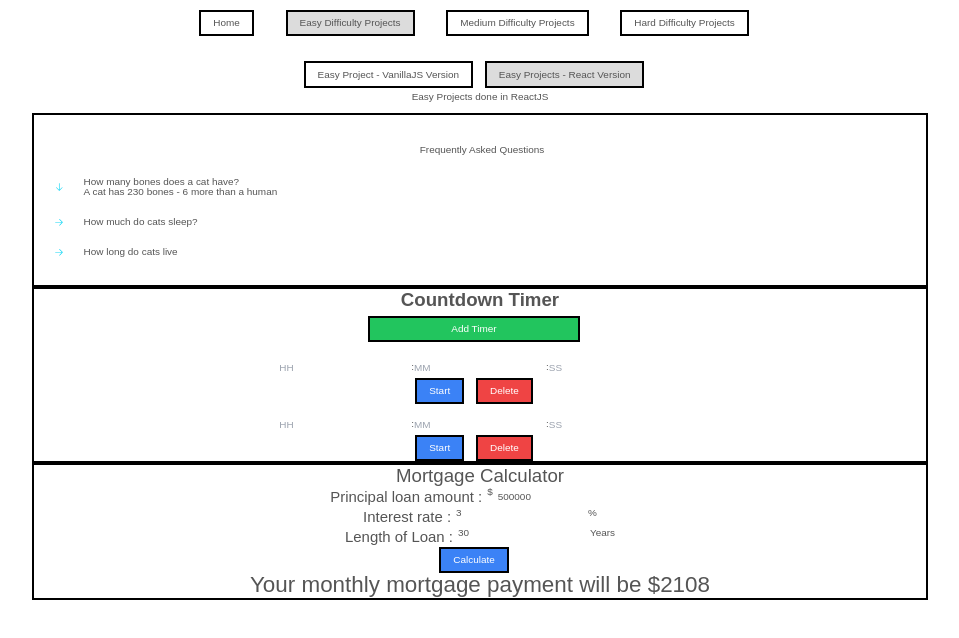
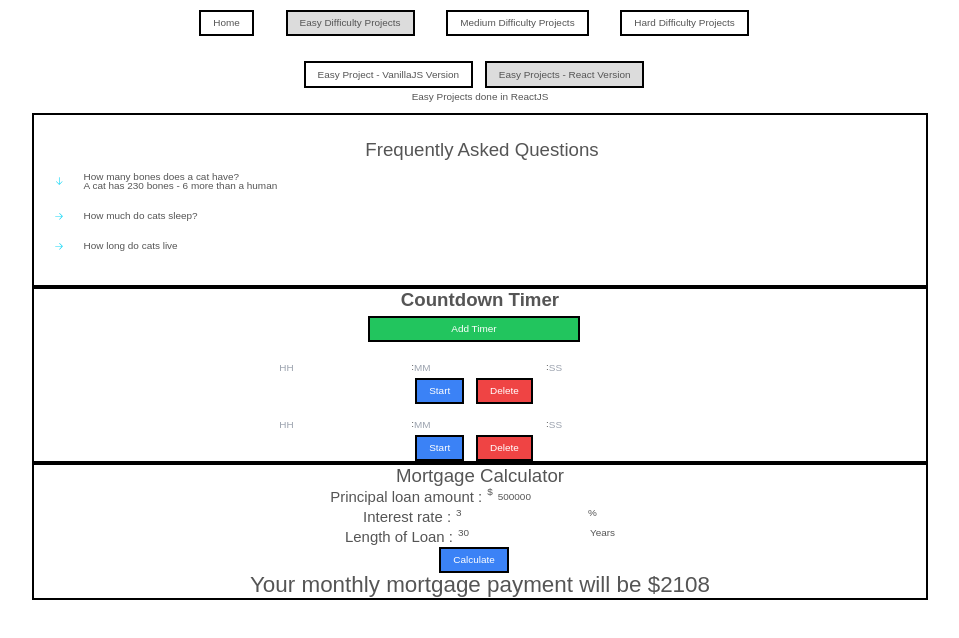
Before and after one commit to deltam3/frontendeval, a React (Vite) app in the folder consolidated/: page /Easy/React in a window 1280 px wide. Shown: the top 638 px of the page, without its empty margins (160-1119 px from the left). Built offline with nearby package versions, Linux system fonts and the light colour scheme.

Commit message:
changed accordion h2 styles

```diff
--- a/consolidated/src/pages/Easy/projects/FAQ/FAQPage.tsx
+++ b/consolidated/src/pages/Easy/projects/FAQ/FAQPage.tsx
@@ -65,7 +65,7 @@ const FAQPage = () => {
 
   return (
     <FAQPageBox>
-      <h2 style={{ padding: "1.2rem" }}>Frequently Asked Questions</h2>
+      <h2 className="text-3xl">Frequently Asked Questions</h2>
       {result}
     </FAQPageBox>
   );
```
